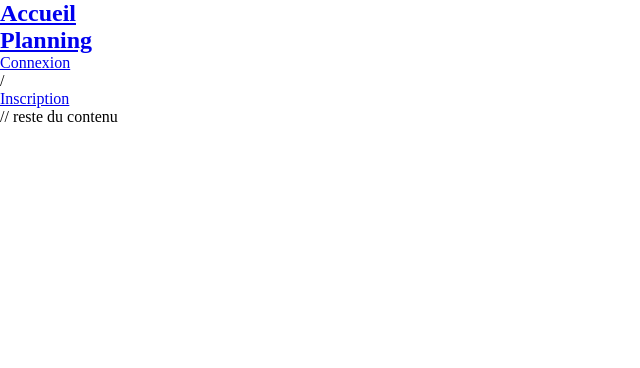
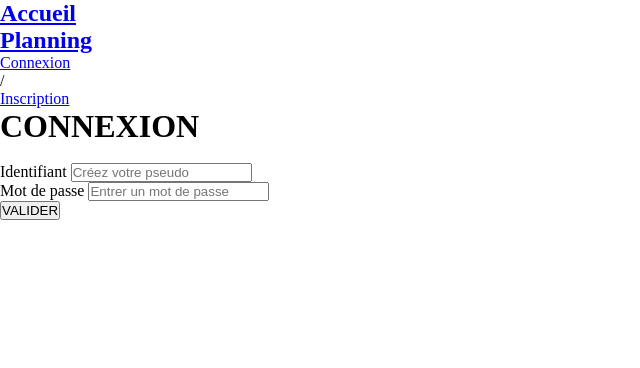
Before and after one commit to celine-pawlak/reservation-salles, a PHP site: page /connexion.php in a window 1280 px wide. Shown: the top 368 px of the page, without its empty margins (0-640 px from the left). Run offline with PHP 8.4, Linux system fonts and the light colour scheme.

Commit message:
update connexion

```diff
--- a/connexion.php
+++ b/connexion.php
@@ -15,12 +15,55 @@ $page_selected = "conexion";
         <header>
           <?php include("header.php");
             $errors = [];
+
+            if(isset($_POST['submit'])){
+                $login=$_POST['login'];
+                $password=$_POST['password'];
+
+                if($login && $password){
+                    $connexion=mysqli_connect('localhost','root','','reservationsalles');
+
+                    $requete="SELECT * FROM utilisateurs WHERE `login`='$login'";
+                    $execution=mysqli_query($connexion,$requete);
+
+                   $user=mysqli_fetch_array($execution);
+                    var_dump($user);
+                    echo $password;
+
+                    var_dump(password_verify($password,$user[2]));
+
+                    var_dump($password,$user[2] );
+                    if(password_verify($password,$user[2])){
+                        echo "yes ça fonctionne";
+                                header('location:reservation-form.php');
+
+                            }else{echo "Login ou mot de passe incorrect";}
+
+                        }else{echo "Veuillez remplir tous les champs";}
+                    }
+
+
+
             ?>
         </header>
         <main>
             <div class="content">
-                <?= renderErrors($errors) ?>// reste du contenu
+                <?= renderErrors($errors) ?>
             </div>
+            <form action="connexion.php" method="post">
+                <h1> CONNEXION </h1><br/>
+
+                <label for="login">Identifiant</label>
+                <input type="text" id="login" name="login" placeholder="Créez votre pseudo"> <br/>
+
+                <label for="password">Mot de passe</label>
+                <input type="password" id="password" name="password" placeholder="Entrer un mot de passe"> <br/>
+
+                <div class="button" >
+                    <input type="submit" value="VALIDER" name="submit">
+                </div>
+
+             </form>
         </main>
         <footer>
           <?php include("footer.php")?>
--- a/inscription.php
+++ b/inscription.php
@@ -51,7 +51,7 @@ $page_selected = "incription";
                 <h1> INSCRIPTION </h1><br/>
 
                 <label for="login">Identifiant</label>
-                <input type="texte" id="login" name="login" placeholder="Créez votre pseudo"> <br/>
+                <input type="text" id="login" name="login" placeholder="Créez votre pseudo"> <br/>
 
                 <label for="password">Mot de passe</label>
                 <input type="password" id="password" name="password" placeholder="Entrer un mot de passe"> <br />
```
Also changed, not shown: reservation-form.php (+40 -2 lines).
